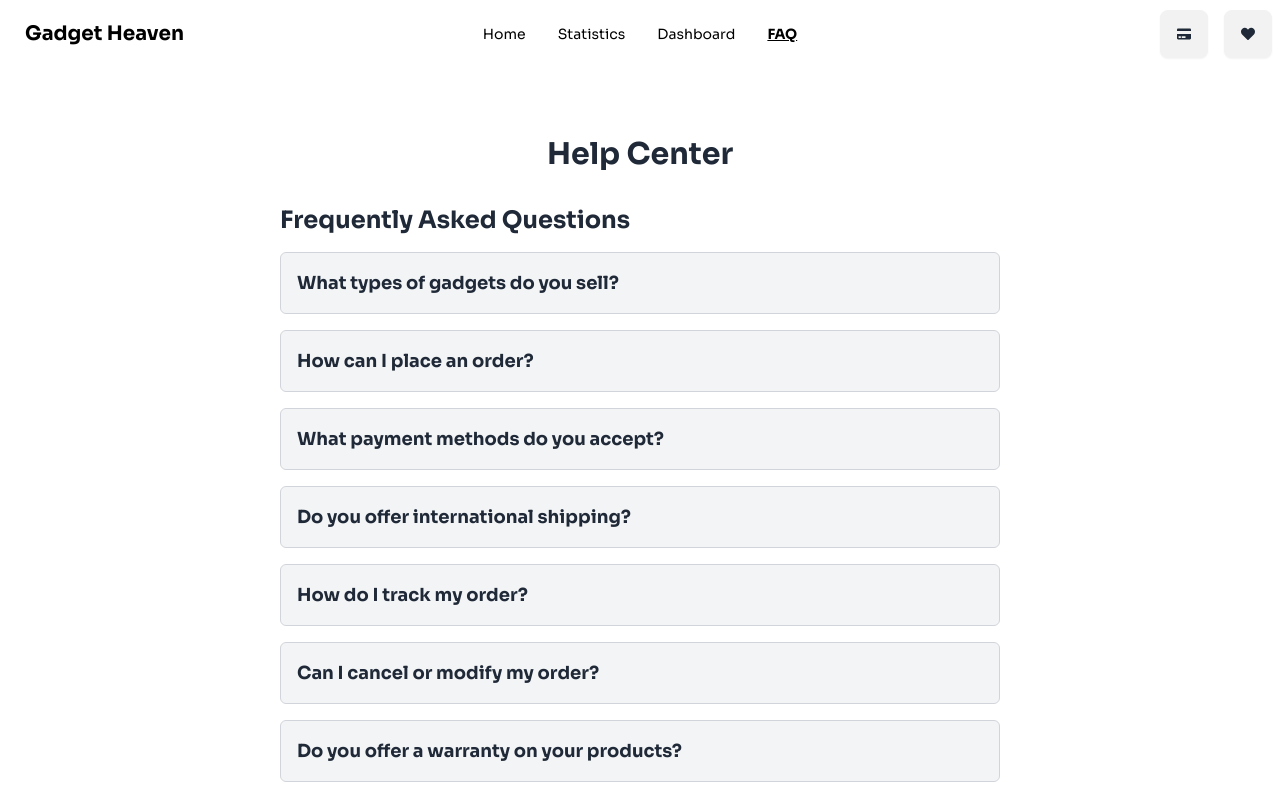
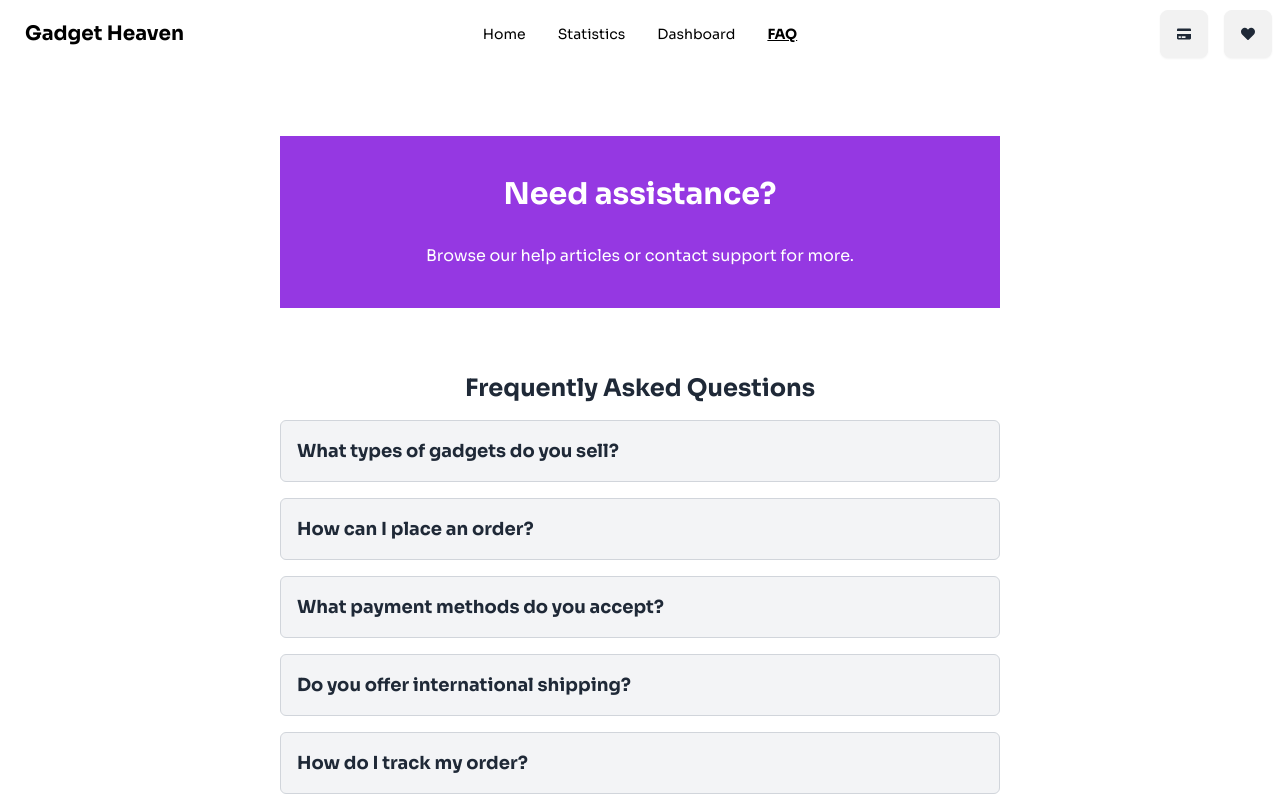
Before and after one commit to programming-hero-web-course-4/b10a8-gadget-heaven-NajibHossain49, a React (Vite) app: page /faqs in a window 1280 px wide. Shown: the top 796 px of the page. Built offline with nearby package versions, Linux system fonts and the light colour scheme.

Commit message:
Added: Deployment related files

```diff
--- /dev/null
+++ b/public/surge.json
@@ -0,0 +1,5 @@
+{
+  "routes": [
+    { "src": "/(.*)", "dest": "/index.html" }
+  ]
+}
--- a/src/Pages/HelpPage.jsx
+++ b/src/Pages/HelpPage.jsx
@@ -40,12 +40,15 @@ const HelpPage = () => {
       <Helmet>
         <title>Help - Find Assistance and FAQs</title>
       </Helmet>
-      <h1 className="text-3xl font-bold text-center mb-8">Help Center</h1>
+      <div className="text-center bg-[#9538E2] p-10 mb-16">
+        <h1 className="text-3xl text-white font-bold text-center mb-8">Need assistance?</h1>
+        <p className="text-base text-white">Browse our help articles or contact support for more.</p>
+      </div>
 
       {/* FAQ Section */}
       {faqs.length > 0 ? (
         <section className="faq-section mb-8">
-          <h2 className="text-2xl font-semibold mb-4">
+          <h2 className="text-2xl font-semibold mb-4 text-center">
             Frequently Asked Questions
           </h2>
           <div className="faq-list space-y-4">
--- a/src/Routes/Routes.jsx
+++ b/src/Routes/Routes.jsx
@@ -48,7 +48,8 @@ const Routes = createBrowserRouter([
       {
         path: "faqs",
         element: <HelpPage />,
-        loader: () => fetch("../../public/FAQ.json").then((res) => res.json()), // Fetch FAQ data
+        loader: () => fetch("/FAQ.json").then((res) => res.json()),
+        // Fetch FAQ data
       },
     ],
   },
```
Also changed, not shown: 1 other file (tests, documents, lock files or other folders).
